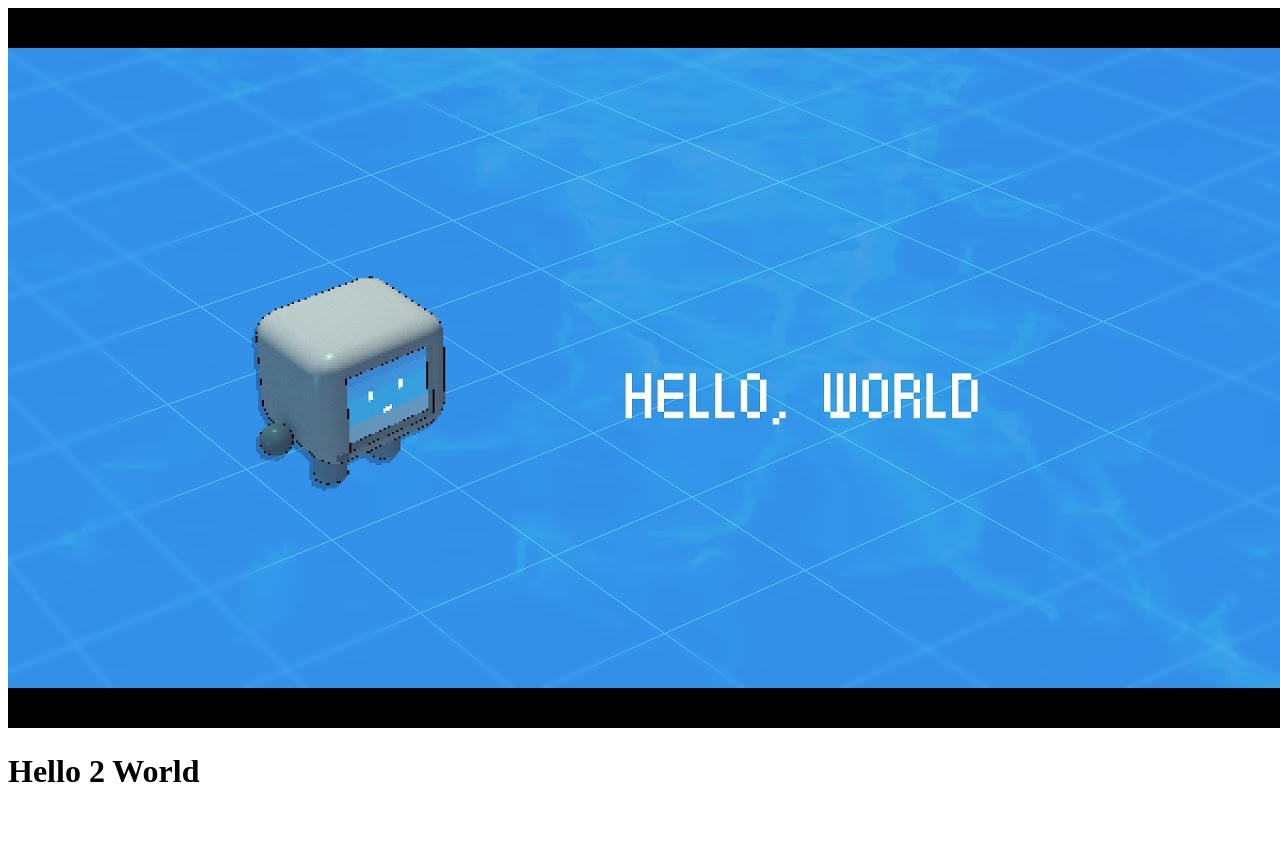
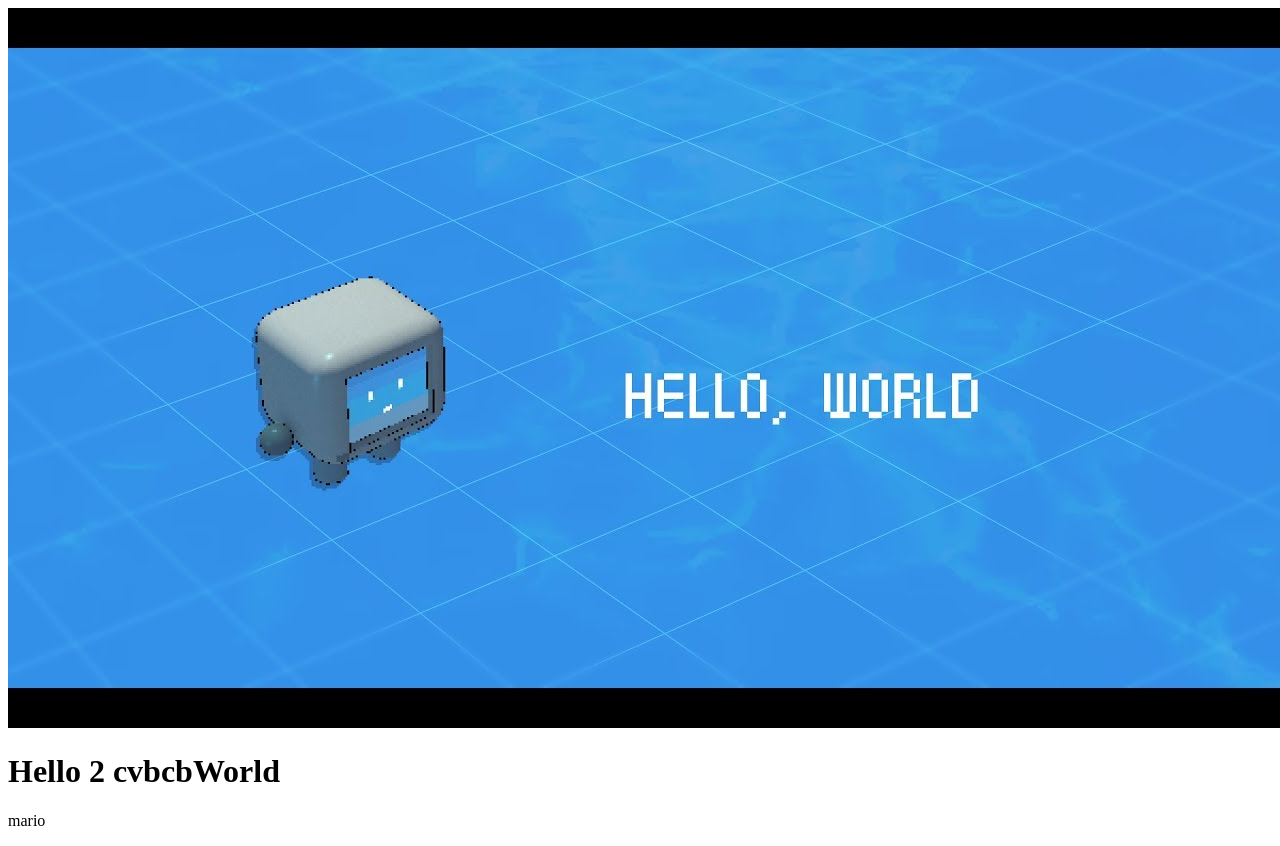
Before and after one commit to MarioBlasi/hello-2-html, a plain HTML site: page index.html in a window 1280 px wide. Before the commit the page ends 812 px from the top, so only its background shows below. Drawn offline with Linux system fonts and the light colour scheme.

Commit message:
fine commit

```diff
--- a/index.html
+++ b/index.html
@@ -10,7 +10,7 @@
 
     <header>
         <img class="logo" src="/maxresdefault.jpg">
-        <h1 class="logo-text"> Hello 2 World</h1>
+        <h1 class="logo-text"> Hello 2 cvbcbWorld</h1>
     </header>
 
     <nav>
@@ -22,7 +22,7 @@
     </article>
 
     <footer>
-
+      <p>mario</p>
     </footer>
 
 
```
